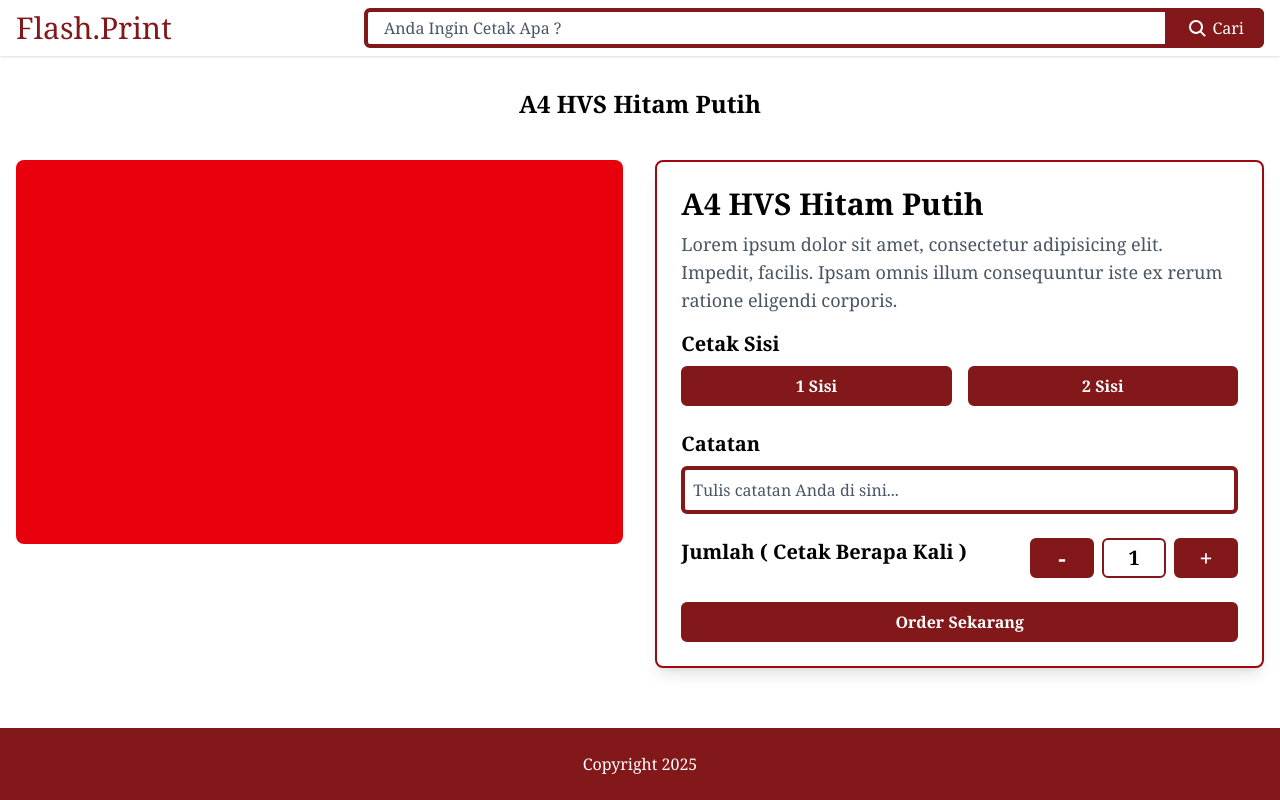
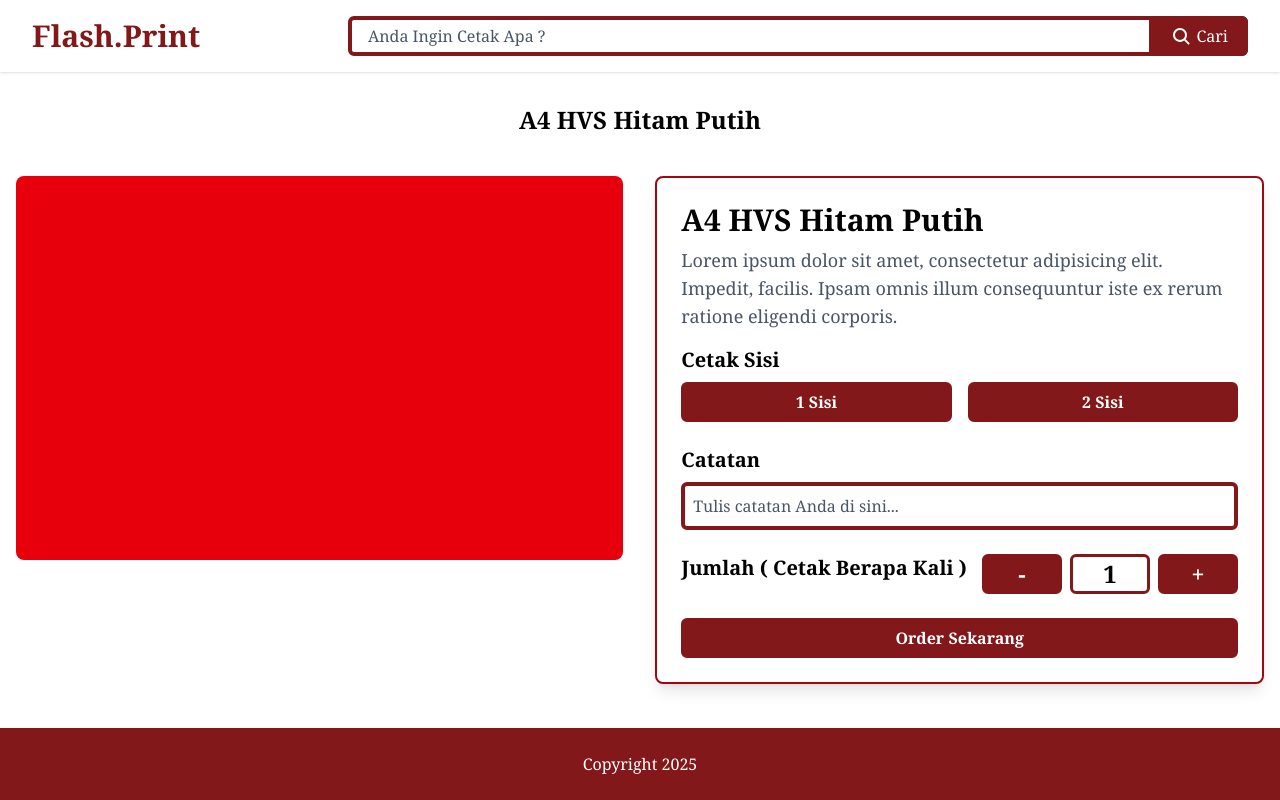
Before and after one commit to luthfiatiwi/Flash.Print, a React (Vite) app: page /checkout in a window 1280 px wide. Built offline with nearby package versions, Linux system fonts and the light colour scheme.

Commit message:
editing & input nama product

```diff
--- a/src/components/blocks/CardProduct.jsx
+++ b/src/components/blocks/CardProduct.jsx
@@ -24,8 +24,8 @@ export default function CardProduct({ price, image, title, }) {
                 {/* button keranjang */}
                 <div className="card-actions flex justify-center">
                     <Link className="w-full" to="/checkout">
-                        <ButtonOrder className="w-full h-10 flex justify-center items-center px-2 py-1">
-                            <Busket className="h-7 w-8 " />
+                        <ButtonOrder className="w-full h-10">
+                            <Busket className="h-6 w-8 " />
                         </ButtonOrder>
                     </Link>
                 </div>
--- a/src/components/blocks/Navbar.jsx
+++ b/src/components/blocks/Navbar.jsx
@@ -4,11 +4,11 @@ import Input from "../ui/Input";
 
 export default function Navbar() {
     return (
-        <nav className="bg-white shadow">
+        <nav className="bg-white shadow sticky top-0 py-2 px-4 z-50">
             <Container className={"flex justify-between items-center px-4 py-2"}>
 
                 {/* Logo */}
-                <a href="/" className="text-3xl font-serif text-red-900">Flash.Print</a>
+                <a href="/" className="text-3xl font-serif text-red-900 font-bold hover:opacity-50 transition-all">Flash.Print</a>
 
                 {/* Search Bar */}
                 <div className="relative flex items-center w-[900px] font-serif">
--- a/src/components/pages/CheckOut.jsx
+++ b/src/components/pages/CheckOut.jsx
@@ -34,10 +34,10 @@ export default function CheckOut() {
                             <div className="mb-6">
                                 <h3 className="text-xl font-semibold mb-2">Cetak Sisi</h3>
                                 <div className="flex space-x-4">
-                                    <ButtonOrder className="w-full h-3 p-2">
+                                    <ButtonOrder className="w-full h-3">
                                         1 Sisi
                                     </ButtonOrder>
-                                    <ButtonOrder className=" w-full  h-3 p-2">
+                                    <ButtonOrder className=" w-full  h-3">
                                         2 Sisi
                                     </ButtonOrder>
                                 </div>
@@ -56,13 +56,13 @@ export default function CheckOut() {
                             <div className="mb-6 flex justify-between">
                                 <h3 className="text-xl font-semibold mb-2">Jumlah ( Cetak Berapa Kali )</h3>
                                 <div className="flex justify-end space-x-2">
-                                    <Counter className="w-16 h-10">
+                                    <Counter className="w-20 h-10">
                                         -
                                     </Counter>
-                                    <div className="border-2 border-red-900 rounded-md w-16 h-10 flex items-center justify-center text-xl font-semibold">
+                                    <div className="border-3 border-red-900 rounded-md w-20 h-10 flex items-center justify-center text-2xl font-semibold">
                                         1
                                     </div>
-                                    <Counter className="w-16 h-10">
+                                    <Counter className="w-20 h-10">
                                         +
                                     </Counter>
                                 </div>
--- a/src/components/section/ProductSections.jsx
+++ b/src/components/section/ProductSections.jsx
@@ -4,7 +4,7 @@ import Container from "../layout/Container";
 
 export default function ProductSections() {
     const [products, setProducts] = useState(null)
-
+    const [isLoading, setLoading] = useState(false)
     // mounting
     useEffect(function () {
         fetch('https://script.google.com/macros/s/AKfycbwDJX3N7vGYiroTEMCVREu9Rmv5i53SAuYN0hyJrw8mTMlkT4H-7PY0WnsvfMaVmua93g/exec')
@@ -15,6 +15,7 @@ export default function ProductSections() {
             .then(function (response) {
                 console.log("data", response)
                 setProducts(response)
+                setLoading(false)
             })
     }, [])
 
@@ -26,6 +27,8 @@ export default function ProductSections() {
                 <h3 className="font-serif font-bold text-3xl flex justify-center items-center">Produk Kami</h3>
 
                 <div className="grid grid-cols-4 gap-6 my-8">
+
+
                     {
                         products !== null ?
                             products.map(function (product) {
@@ -37,7 +40,17 @@ export default function ProductSections() {
                                         price={product.price}
                                     />
                                 )
-                            }) : <p>Loading ......</p>
+                            }) :
+                            products && !isLoading ? (
+                                <CardProduct
+
+                                />
+                            ) : (
+                                <CardProduct />
+                            )
+
+
+
                     }
                 </div>
             </section>
```
